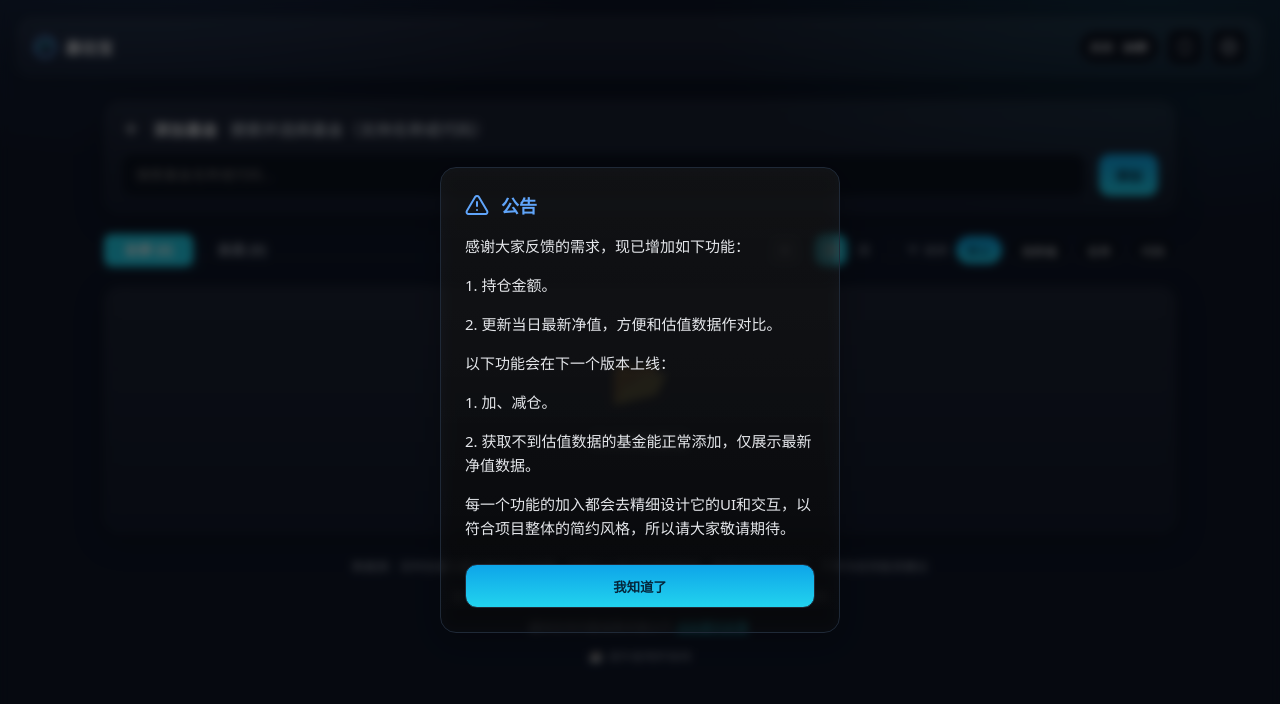
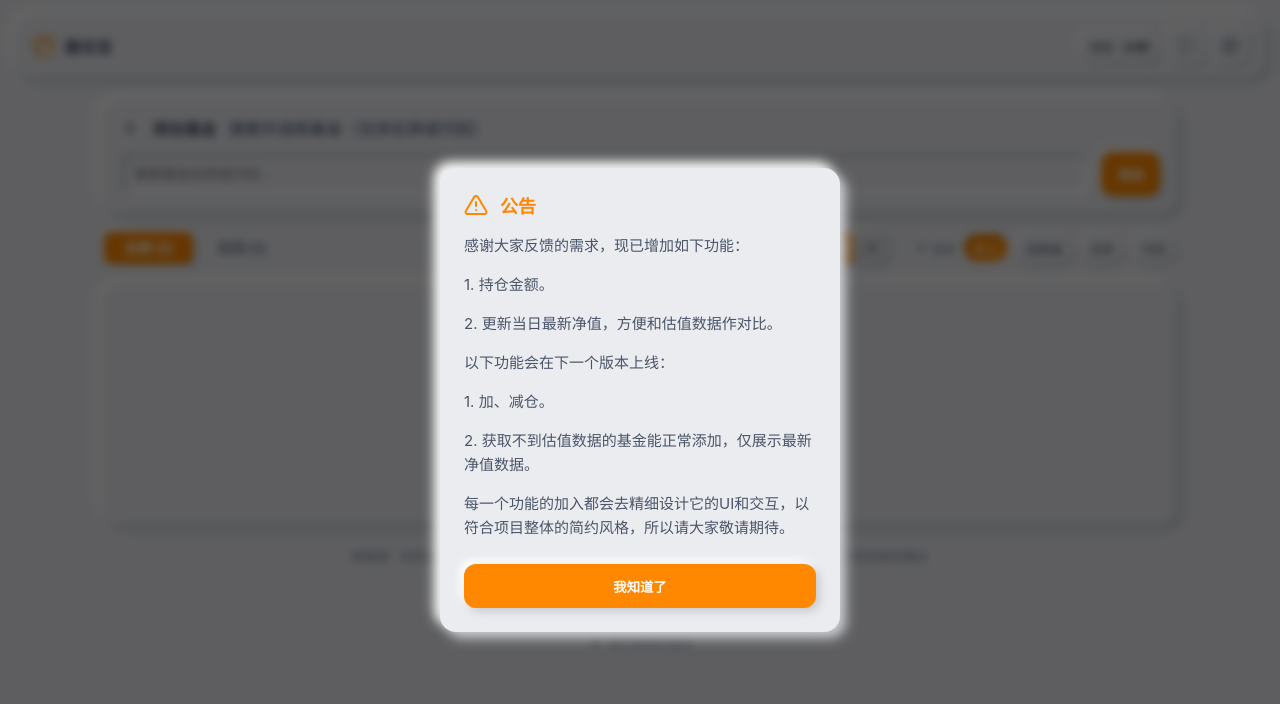
Before and after one commit to cookabc/app-universe, a Next.js app: page / in a window 1280 px wide. Shown: the top 704 px of the page. Built offline with nearby package versions, Linux system fonts and the light colour scheme.

Commit message:
style: update global styles for enhanced UI

```diff
--- a/app/globals.css
+++ b/app/globals.css
@@ -1,13 +1,16 @@
 :root {
-  --bg: #0f172a;
-  --card: #111827;
-  --text: #e5e7eb;
-  --muted: #9ca3af;
-  --primary: #22d3ee;
-  --accent: #60a5fa;
-  --success: #34d399;
-  --danger: #f87171;
-  --border: #1f2937;
+  --bg: #EBECF0;
+  --card: #EBECF0;
+  --text: #4A5568;
+  --muted: #718096;
+  --primary: #FF8800;
+  --accent: #FF8800;
+  --success: #2a9d90;
+  --danger: #e76e50;
+  --border: #D1D9E6;
+  --shadow-light: #ffffff;
+  --shadow-dark: #c8ccd0;
+  --font-mono: ui-monospace, SFMono-Regular, Menlo, Monaco, Consolas, monospace;
 }
 
 * {
@@ -20,8 +23,8 @@ html, body {
 
 body {
   margin: 0;
-  font-family: ui-sans-serif, system-ui, -apple-system, Segoe UI, Roboto, Helvetica, Arial, "Apple Color Emoji", "Segoe UI Emoji";
-  background: radial-gradient(1200px 600px at 10% -10%, rgba(96,165,250,0.15), transparent 40%) , radial-gradient(1000px 500px at 90% 0%, rgba(34,211,238,0.12), transparent 45%), var(--bg);
+  font-family: -apple-system, BlinkMacSystemFont, "Segoe UI", Roboto, Helvetica, Arial, sans-serif;
+  background: var(--bg);
   color: var(--text);
 }
 
@@ -32,11 +35,10 @@ body {
 }
 
 .glass {
-  background: linear-gradient(180deg, rgba(255,255,255,0.06), rgba(255,255,255,0.02));
-  border: 1px solid var(--border);
+  background: var(--bg);
+  border: none;
   border-radius: 16px;
-  box-shadow: 0 8px 30px rgba(0,0,0,0.25);
-  backdrop-filter: blur(8px);
+  box-shadow: 6px 6px 12px var(--shadow-dark), -6px -6px 12px var(--shadow-light);
 }
 
 .card .title {
@@ -126,16 +128,16 @@ body {
   height: 44px;
   padding: 0 14px;
   border-radius: 12px;
-  border: 1px solid var(--border);
-  background: #0b1220;
+  border: none;
+  background: var(--bg);
   color: var(--text);
   outline: none;
   font-size: 14px;
-  transition: border-color 200ms ease, box-shadow 200ms ease;
+  box-shadow: inset 4px 4px 6px var(--shadow-dark), inset -4px -4px 6px var(--shadow-light);
+  transition: box-shadow 200ms ease;
 }
 .input:focus {
-  border-color: var(--accent);
-  box-shadow: 0 0 0 3px rgba(96,165,250,0.2);
+  box-shadow: inset 4px 4px 6px var(--shadow-dark), inset -4px -4px 6px var(--shadow-light), 0 0 0 3px rgba(255,136,0,0.2);
 }
 
 /* 美化并隐藏原生数字输入的上下按钮，使用自定义按钮 */
@@ -152,19 +154,21 @@ input[type="number"] {
   height: 44px;
   padding: 0 16px;
   border-radius: 12px;
-  border: 1px solid var(--border);
-  background: linear-gradient(180deg, #0ea5e9, #22d3ee);
-  color: #05263b;
+  border: none;
+  background: var(--primary);
+  color: #ffffff;
   font-weight: 600;
   cursor: pointer;
+  box-shadow: 4px 4px 8px var(--shadow-dark), -4px -4px 8px var(--shadow-light);
   transition: transform 150ms ease, box-shadow 200ms ease;
 }
 .button:hover {
   transform: translateY(-1px);
-  box-shadow: 0 10px 20px rgba(34,211,238,0.25);
+  box-shadow: 6px 6px 12px var(--shadow-dark), -6px -6px 12px var(--shadow-light);
 }
 .button:active {
   transform: translateY(0);
+  box-shadow: inset 2px 2px 4px rgba(0,0,0,0.15), inset -2px -2px 4px rgba(255,255,255,0.5);
 }
 
 .card {
@@ -184,8 +188,9 @@ input[type="number"] {
   align-items: center;
   padding: 6px 10px;
   border-radius: 999px;
-  border: 1px solid var(--border);
-  background: #0b1220;
+  border: none;
+  background: var(--bg);
+  box-shadow: 3px 3px 6px var(--shadow-dark), -3px -3px 6px var(--shadow-light);
   font-size: 12px;
 }
 
@@ -196,8 +201,9 @@ input[type="number"] {
   gap: 2px;
   padding: 4px 10px;
   border-radius: 8px;
-  border: 1px solid var(--border);
-  background: #0b1220;
+  border: none;
+  background: var(--bg);
+  box-shadow: 3px 3px 6px var(--shadow-dark), -3px -3px 6px var(--shadow-light);
   font-size: 12px;
 }
 .badge-v span {
@@ -290,8 +296,9 @@ input[type="number"] {
   justify-content: space-between;
   padding: 8px 10px;
   border-radius: 10px;
-  border: 1px solid var(--border);
-  background: #0b1220;
+  border: none;
+  background: var(--bg);
+  box-shadow: inset 3px 3px 5px var(--shadow-dark), inset -3px -3px 5px var(--shadow-light);
 }
 .item .name {
   overflow: hidden;
@@ -353,26 +360,29 @@ input[type="number"] {
   align-items: center;
   justify-content: center;
   border-radius: 10px;
-  border: 1px solid var(--border);
-  background: #0b1220;
+  border: none;
+  background: var(--bg);
   color: var(--muted);
   cursor: pointer;
-  transition: box-shadow 200ms ease, border-color 200ms ease, transform 150ms ease, color 200ms ease;
+  box-shadow: 3px 3px 6px var(--shadow-dark), -3px -3px 6px var(--shadow-light);
+  transition: box-shadow 200ms ease, transform 150ms ease, color 200ms ease;
 }
 .icon-button:hover {
-  color: var(--text);
+  color: var(--primary);
   transform: translateY(-1px);
-  border-color: var(--accent);
+  box-shadow: 4px 4px 8px var(--shadow-dark), -4px -4px 8px var(--shadow-light);
 }
 .icon-button:active {
   transform: translateY(0);
+  box-shadow: inset 2px 2px 4px var(--shadow-dark), inset -2px -2px 4px var(--shadow-light);
 }
 .icon-button.danger {
-  background: linear-gradient(180deg, #ef4444, #f87171);
-  color: #2b0b0b;
+  background: var(--danger);
+  color: #ffffff;
+  box-shadow: 3px 3px 6px var(--shadow-dark), -3px -3px 6px var(--shadow-light);
 }
 .icon-button.danger:hover {
-  box-shadow: 0 10px 20px rgba(248,113,113,0.25);
+  box-shadow: 4px 4px 8px var(--shadow-dark), -4px -4px 8px var(--shadow-light);
 }
 
 .fav-button {
@@ -428,7 +438,7 @@ input[type="number"] {
 }
 
 .table-row:hover {
-  background: rgba(255, 255, 255, 0.03);
+  background: rgba(0, 0, 0, 0.03);
 }
 
 .table-row:last-child {
@@ -440,7 +450,7 @@ input[type="number"] {
   grid-template-columns: 2fr 1fr 1fr 1.5fr 60px;
   gap: 12px;
   padding: 16px 24px;
-  background: rgba(255, 255, 255, 0.05);
+  background: rgba(0, 0, 0, 0.04);
   border-bottom: 1px solid var(--border);
 }
 
@@ -522,7 +532,7 @@ input[type="number"] {
     top: 60px; /* Navbar height */
     z-index: 40;
     width: calc(100% + 32px);
-    background: rgba(15, 23, 42, 0.9);
+    background: rgba(235, 236, 240, 0.9);
     margin: 0 -16px 16px -16px;
     padding: 10px 16px;
     border-bottom: 1px solid var(--border);
@@ -566,19 +576,19 @@ input[type="number"] {
 
 .tab:hover {
   color: var(--text);
-  background: rgba(255, 255, 255, 0.05);
+  background: rgba(0, 0, 0, 0.04);
 }
 
 .tab.active {
   background: var(--primary);
   color: white;
-  box-shadow: 0 4px 12px rgba(34, 211, 238, 0.3);
+  box-shadow: 3px 3px 6px var(--shadow-dark), -3px -3px 6px var(--shadow-light);
 }
 
 .modal-overlay {
   position: fixed;
   inset: 0;
-  background: rgba(2,6,23,0.6);
+  background: rgba(200,204,208,0.6);
   backdrop-filter: blur(4px);
   display: flex;
   align-items: center;
@@ -602,14 +612,15 @@ input[type="number"] {
   height: 32px;
   padding: 0 12px;
   border-radius: 999px;
-  border: 1px solid var(--border);
-  background: #0b1220;
+  border: none;
+  background: var(--bg);
   color: var(--text);
   cursor: pointer;
-  transition: border-color 200ms ease, transform 150ms ease;
+  box-shadow: 3px 3px 6px var(--shadow-dark), -3px -3px 6px var(--shadow-light);
+  transition: box-shadow 200ms ease, transform 150ms ease;
 }
-.chip:hover { transform: translateY(-1px); border-color: var(--accent); }
-.chip.active { background: linear-gradient(180deg, #0ea5e9, #22d3ee); color: #05263b; border-color: transparent; }
+.chip:hover { transform: translateY(-1px); box-shadow: 4px 4px 8px var(--shadow-dark), -4px -4px 8px var(--shadow-light); }
+.chip.active { background: var(--primary); color: #ffffff; border-color: transparent; box-shadow: inset 2px 2px 4px rgba(0,0,0,0.15), inset -2px -2px 4px rgba(255,255,255,0.3); }
 
 @keyframes spin {
   from { transform: rotate(0deg); }
@@ -619,8 +630,8 @@ input[type="number"] {
   animation: spin 0.8s linear infinite;
 }
 .icon-button[aria-busy="true"] {
-  border-color: var(--accent);
-  box-shadow: 0 0 0 3px rgba(96,165,250,0.15);
+  border-color: var(--primary);
+  box-shadow: 0 0 0 3px rgba(255,136,0,0.15);
   cursor: default;
 }
 @media (prefers-reduced-motion: reduce) {
@@ -665,7 +676,7 @@ input[type="number"] {
   right: 12px;
   width: 18px;
   height: 18px;
-  border: 2px solid rgba(255, 255, 255, 0.1);
+  border: 2px solid rgba(0, 0, 0, 0.1);
   border-top-color: var(--primary);
   border-radius: 50%;
   animation: spin 0.8s linear infinite;
@@ -680,7 +691,7 @@ input[type="number"] {
   overflow-y: auto;
   z-index: 46;
   padding: 8px;
-  background: rgba(15, 23, 42, 0.95) !important;
+  background: var(--bg) !important;
 }
 
 .search-results {
@@ -700,12 +711,12 @@ input[type="number"] {
 }
 
 .search-item:hover:not(.added) {
-  background: rgba(255, 255, 255, 0.08);
+  background: rgba(0, 0, 0, 0.04);
 }
 
 .search-item.selected {
-  background: rgba(34, 211, 238, 0.1);
-  border: 1px solid rgba(34, 211, 238, 0.2);
+  background: rgba(255, 136, 0, 0.1);
+  border: 1px solid rgba(255, 136, 0, 0.2);
 }
 
 .search-item.added {
@@ -733,10 +744,12 @@ input[type="number"] {
   height: 20px;
   border-radius: 6px;
   border: 2px solid var(--border);
+  background: var(--bg);
   display: flex;
   align-items: center;
   justify-content: center;
   transition: all 0.2s ease;
+  box-shadow: inset 2px 2px 3px var(--shadow-dark), inset -2px -2px 3px var(--shadow-light);
 }
 
 .search-item.selected .checkbox {
@@ -747,15 +760,15 @@ input[type="number"] {
 .checked-mark {
   width: 10px;
   height: 6px;
-  border-left: 2px solid #05263b;
-  border-bottom: 2px solid #05263b;
+  border-left: 2px solid #ffffff;
+  border-bottom: 2px solid #ffffff;
   transform: rotate(-45deg) translateY(-1px);
 }
 
 .added-label {
   font-size: 11px;
   padding: 2px 8px;
-  background: rgba(255, 255, 255, 0.1);
+  background: rgba(0, 0, 0, 0.06);
   border-radius: 4px;
   color: var(--muted);
 }
@@ -792,8 +805,8 @@ input[type="number"] {
   align-items: center;
   gap: 6px;
   padding: 4px 10px;
-  background: rgba(34, 211, 238, 0.15);
-  border: 1px solid rgba(34, 211, 238, 0.3);
+  background: rgba(255, 136, 0, 0.1);
+  border: 1px solid rgba(255, 136, 0, 0.3);
   border-radius: 8px;
   font-size: 12px;
   color: var(--primary);
@@ -812,7 +825,7 @@ input[type="number"] {
 }
 
 .remove-chip:hover {
-  background: rgba(34, 211, 238, 0.2);
+  background: rgba(255, 136, 0, 0.2);
 }
 
 .batch-add-button {
@@ -826,11 +839,11 @@ input[type="number"] {
 }
 
 .group-item:hover {
-  background: rgba(255, 255, 255, 0.08);
+  background: rgba(0, 0, 0, 0.04);
 }
 
 .group-item.selected {
-  background: rgba(34, 211, 238, 0.1);
+  background: rgba(255, 136, 0, 0.1);
   color: var(--primary);
 }
 
@@ -910,19 +923,19 @@ input[type="number"] {
   gap: 12px;
   padding: 8px;
   border-radius: 12px;
-  background: rgba(255, 255, 255, 0.03);
-  border: 1px solid var(--border);
-  /* 移除全局 transition，避免与 Framer Motion 冲突 */
+  background: var(--bg);
+  border: none;
+  box-shadow: 3px 3px 6px var(--shadow-dark), -3px -3px 6px var(--shadow-light);
 }
 
 .group-manage-item:hover {
-  background: rgba(255, 255, 255, 0.06);
-  border-color: var(--primary);
+  background: var(--bg);
+  box-shadow: 4px 4px 8px var(--shadow-dark), -4px -4px 8px var(--shadow-light);
 }
 
 .group-manage-item.selected {
-  background: rgba(34, 211, 238, 0.1);
-  border-color: var(--primary);
+  background: rgba(255, 136, 0, 0.08);
+  box-shadow: inset 3px 3px 5px var(--shadow-dark), inset -3px -3px 5px var(--shadow-light);
 }
 
 .group-manage-item.selected .checkbox {
@@ -938,7 +951,7 @@ input[type="number"] {
 }
 
 .group-rename-input:focus {
-  background: rgba(255, 255, 255, 0.05) !important;
+  background: rgba(0, 0, 0, 0.03) !important;
 }
 
 .drag-handle:active {
@@ -949,13 +962,14 @@ input[type="number"] {
   width: 32px;
   height: 32px;
   border-radius: 8px;
-  background: rgba(255, 255, 255, 0.05);
+  background: var(--bg);
   border: 1px dashed var(--border);
   flex-shrink: 0;
   display: flex;
   align-items: center;
   justify-content: center;
   transition: all 0.2s ease;
+  box-shadow: 2px 2px 4px var(--shadow-dark), -2px -2px 4px var(--shadow-light);
 }
 
 .add-group-btn:hover {
@@ -966,21 +980,22 @@ input[type="number"] {
 .add-group-row-btn:hover {
   border-color: var(--primary) !important;
   color: var(--primary) !important;
-  background: rgba(255,255,255,0.05) !important;
+  background: rgba(0,0,0,0.03) !important;
 }
 
 .tabs-nav-btn {
   width: 28px;
   height: 28px;
   border-radius: 50%;
-  background: rgba(255, 255, 255, 0.08);
-  border: 1px solid var(--border);
+  background: var(--bg);
+  border: none;
   display: flex;
   align-items: center;
   justify-content: center;
   color: var(--muted);
   transition: all 0.2s ease;
   flex-shrink: 0;
+  box-shadow: 3px 3px 6px var(--shadow-dark), -3px -3px 6px var(--shadow-light);
 }
 
 .tabs-nav-btn:hover {
@@ -1001,8 +1016,8 @@ input[type="number"] {
 }
 
 .group-selector-popup {
-  background: rgba(15, 23, 42, 0.95) !important;
-  box-shadow: 0 10px 25px -5px rgba(0, 0, 0, 0.3), 0 8px 10px -6px rgba(0, 0, 0, 0.3);
+  background: var(--bg) !important;
+  box-shadow: 6px 6px 12px var(--shadow-dark), -6px -6px 12px var(--shadow-light);
 }
 
 @media (max-width: 768px) {
```
